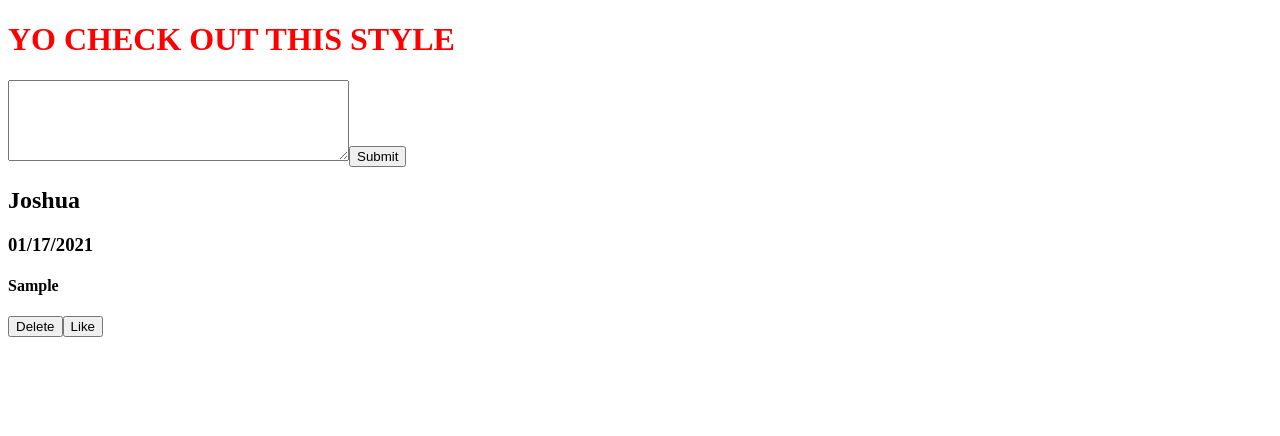
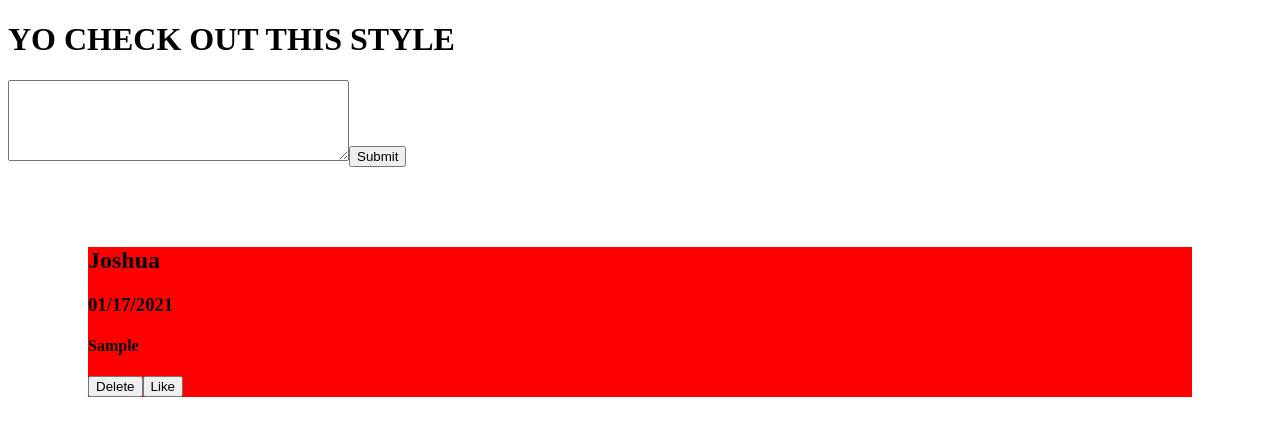
Before and after one commit to Laika-Beats/react-course, a React (Create React App) app: page / in a window 1280 px wide. Both pictures are taken after typing "Sample" into the empty fields and a click on the button "Submit". Shown: the top 436 px of the page. Built offline with nearby package versions, Linux system fonts and the light colour scheme.

Commit message:
practice

```diff
--- a/src/App.css
+++ /dev/null
@@ -1,3 +0,0 @@
-h1 {
-  color: red;
-}
--- a/src/App.js
+++ b/src/App.js
@@ -1,7 +1,6 @@
 import React, { useState, useEffect } from "react";
 import TweetList from "./components/TweetList";
 import CreateTweet from "./components/CreateTweet";
-import "./App.css";
 
 function App() {
   const name = "Joshua";
--- a/src/components/Tweet.js
+++ b/src/components/Tweet.js
@@ -1,4 +1,5 @@
 import React, { useEffect } from "react";
+import "./Tweet.scss";
 
 function Tweet({ name, tweet, setTweets, tweets }) {
   const deleteTweet = () => {
--- a/src/components/Tweet.scss
+++ b/src/components/Tweet.scss
@@ -1,8 +1,4 @@
-h2 {
-  color: blue;
+.tweet {
+  background: red;
+  margin: 5rem;
 }
-
-h3 {
-  font-size: 10rem;
-  color: red;
-}
```
